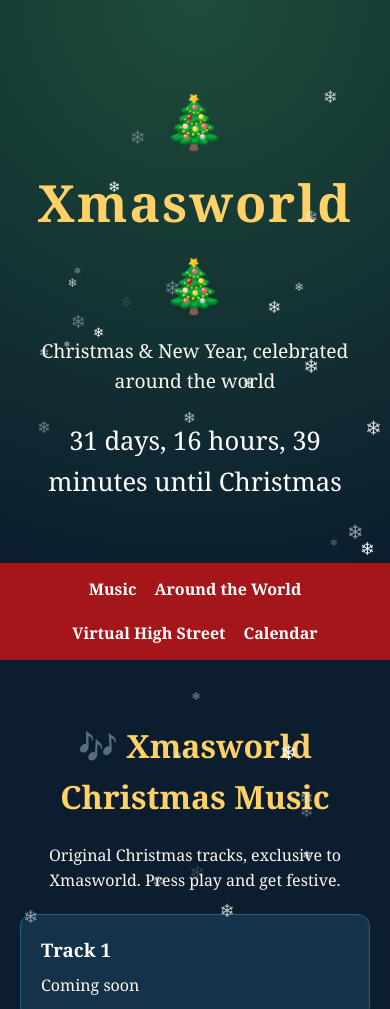
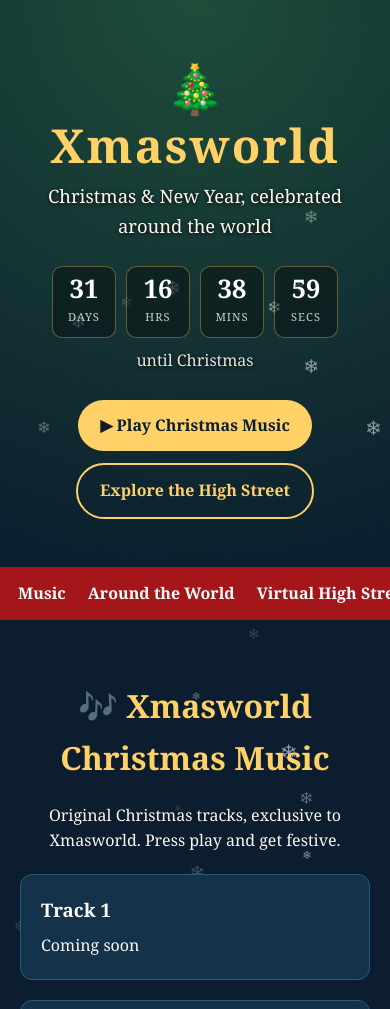
Before and after one commit to 47tretawn-design/xmas-world, a plain HTML site: page index.html in a window 390 px wide. Shown: the top 1009 px of the page. Drawn offline with Linux system fonts and the light colour scheme.

Commit message:
Mobile polish: single tree, snow behind text, live countdown boxes, CTA buttons, swipeable nav, theme-color

```diff
--- a/index.html
+++ b/index.html
@@ -3,36 +3,62 @@
 <head>
 <meta charset="UTF-8">
 <meta name="viewport" content="width=device-width, initial-scale=1.0">
+<meta name="theme-color" content="#1e4d3a">
 <title>Xmasworld – Christmas & New Year Around the World</title>
 <meta name="description" content="Christmas music, celebrations around the world, a virtual high street and a calendar of festive events.">
 <style>
 *{box-sizing:border-box;margin:0;padding:0}
 body{font-family:Georgia,serif;background:#0b1d2e;color:#fdf8ef;line-height:1.6}
 a{color:#ffd166}
-header{text-align:center;padding:80px 20px 60px;background:radial-gradient(circle at top,#1e4d3a,#0b1d2e)}
-header h1{font-size:3.2rem;color:#ffd166;letter-spacing:2px}
-header p{font-size:1.2rem;margin-top:10px}
-nav{display:flex;justify-content:center;flex-wrap:wrap;gap:18px;padding:14px;background:#a4161a;position:sticky;top:0;z-index:5}
-nav a{color:#fff;text-decoration:none;font-weight:bold}
-#countdown{font-size:1.6rem;margin-top:24px;color:#fff}
+header{text-align:center;padding:64px 20px 48px;background:radial-gradient(circle at top,#1e4d3a,#0b1d2e)}
+header>*{position:relative;z-index:2}
+.tree{font-size:3rem;line-height:1}
+header h1{font-size:clamp(2.6rem,12vw,4rem);color:#ffd166;letter-spacing:2px;line-height:1.1;margin-top:8px}
+header p{font-size:1.15rem;margin-top:10px;text-shadow:0 1px 4px #000}
+nav{display:flex;justify-content:center;gap:22px;padding:14px 18px;background:#a4161a;position:sticky;top:0;z-index:5;overflow-x:auto;white-space:nowrap;scrollbar-width:none;-webkit-overflow-scrolling:touch}
+nav::-webkit-scrollbar{display:none}
+nav a{color:#fff;text-decoration:none;font-weight:bold;flex:0 0 auto}
+@media(max-width:560px){nav{justify-content:flex-start}}
+#countdown{display:flex;justify-content:center;gap:10px;margin-top:26px}
+.cd{background:rgba(0,0,0,.35);border:1px solid rgba(255,209,102,.35);border-radius:10px;padding:8px 0;width:64px}
+.cd b{display:block;font-size:1.6rem;color:#fff;font-variant-numeric:tabular-nums;line-height:1.1}
+.cd span{font-size:.7rem;text-transform:uppercase;letter-spacing:1px;opacity:.8}
+#cdlabel{margin-top:10px;font-size:1rem;opacity:.9}
+.cta{display:flex;justify-content:center;flex-wrap:wrap;gap:12px;margin-top:26px}
+.btn{display:inline-block;padding:13px 22px;border-radius:999px;font-weight:bold;text-decoration:none;font-family:inherit;font-size:1rem}
+.btn-gold{background:#ffd166;color:#0b1d2e}
+.btn-ghost{border:2px solid #ffd166;color:#ffd166}
 section{max-width:1000px;margin:0 auto;padding:60px 20px}
+section>*{position:relative;z-index:2}
 h2{font-size:2rem;color:#ffd166;margin-bottom:20px;text-align:center}
 .grid{display:grid;grid-template-columns:repeat(auto-fit,minmax(220px,1fr));gap:20px}
-.card{background:#14324a;border-radius:12px;padding:20px;border:1px solid #2a5a7a}
+.card{position:relative;z-index:2;background:#14324a;border-radius:12px;padding:20px;border:1px solid #2a5a7a}
 .card h3{color:#fff;margin-bottom:8px}
-table{width:100%;border-collapse:collapse;background:#14324a;border-radius:12px;overflow:hidden}
+table{position:relative;z-index:2;width:100%;border-collapse:collapse;background:#14324a;border-radius:12px;overflow:hidden}
 th,td{padding:12px;text-align:left;border-bottom:1px solid #2a5a7a}
 th{background:#a4161a}
 footer{text-align:center;padding:30px;font-size:.9rem;opacity:.7}
-.snow{position:fixed;top:-10px;color:#fff;pointer-events:none;animation:fall linear infinite}
+.snow{position:fixed;top:-10px;z-index:1;color:#fff;pointer-events:none;animation:fall linear infinite}
+@media(prefers-reduced-motion:reduce){.snow{display:none}}
 @keyframes fall{to{transform:translateY(110vh)}}
 </style>
 </head>
 <body>
 <header>
-<h1>🎄 Xmasworld 🎄</h1>
+<div class="tree" aria-hidden="true">🎄</div>
+<h1>Xmasworld</h1>
 <p>Christmas &amp; New Year, celebrated around the world</p>
-<div id="countdown"></div>
+<div id="countdown" aria-live="off">
+<div class="cd"><b id="cd-d">0</b><span>days</span></div>
+<div class="cd"><b id="cd-h">0</b><span>hrs</span></div>
+<div class="cd"><b id="cd-m">0</b><span>mins</span></div>
+<div class="cd"><b id="cd-s">0</b><span>secs</span></div>
+</div>
+<p id="cdlabel">until Christmas</p>
+<div class="cta">
+<a class="btn btn-gold" href="#music">▶ Play Christmas Music</a>
+<a class="btn btn-ghost" href="#highstreet">Explore the High Street</a>
+</div>
 </header>
 <nav>
 <a href="#music">Music</a>
@@ -91,9 +117,17 @@ footer{text-align:center;padding:30px;font-size:.9rem;opacity:.7}
 <footer>&copy; Xmasworld · xmas-world.com</footer>
 
 <script>
-function tick(){var now=new Date(),y=now.getFullYear(),x=new Date(y,11,25);if(now>x)x=new Date(y+1,11,25);var d=x-now,days=Math.floor(d/864e5),h=Math.floor(d/36e5)%24,m=Math.floor(d/6e4)%60;document.getElementById('countdown').textContent=days+' days, '+h+' hours, '+m+' minutes until Christmas';}
-tick();setInterval(tick,60000);
-for(var i=0;i<40;i++){var s=document.createElement('div');s.className='snow';s.textContent='❄';s.style.left=Math.random()*100+'vw';s.style.animationDuration=(6+Math.random()*10)+'s';s.style.animationDelay=(-Math.random()*15)+'s';s.style.fontSize=(8+Math.random()*14)+'px';s.style.opacity=Math.random();document.body.appendChild(s);}
+function pad(n){return n<10?'0'+n:''+n}
+function tick(){var now=new Date(),y=now.getFullYear(),xmas=new Date(y,11,25),label='until Christmas',x;
+if(now<xmas){x=xmas}else{x=new Date(y+1,0,1);label='until New Year'}
+var d=Math.max(0,x-now);
+document.getElementById('cd-d').textContent=Math.floor(d/864e5);
+document.getElementById('cd-h').textContent=pad(Math.floor(d/36e5)%24);
+document.getElementById('cd-m').textContent=pad(Math.floor(d/6e4)%60);
+document.getElementById('cd-s').textContent=pad(Math.floor(d/1e3)%60);
+document.getElementById('cdlabel').textContent=label;}
+tick();setInterval(tick,1000);
+for(var i=0,n=innerWidth<600?22:40;i<n;i++){var s=document.createElement('div');s.className='snow';s.textContent='❄';s.style.left=Math.random()*100+'vw';s.style.animationDuration=(6+Math.random()*10)+'s';s.style.animationDelay=(-Math.random()*15)+'s';s.style.fontSize=(8+Math.random()*14)+'px';s.style.opacity=(0.15+Math.random()*0.45).toFixed(2);document.body.appendChild(s);}
 </script>
 </body>
 </html>
```
